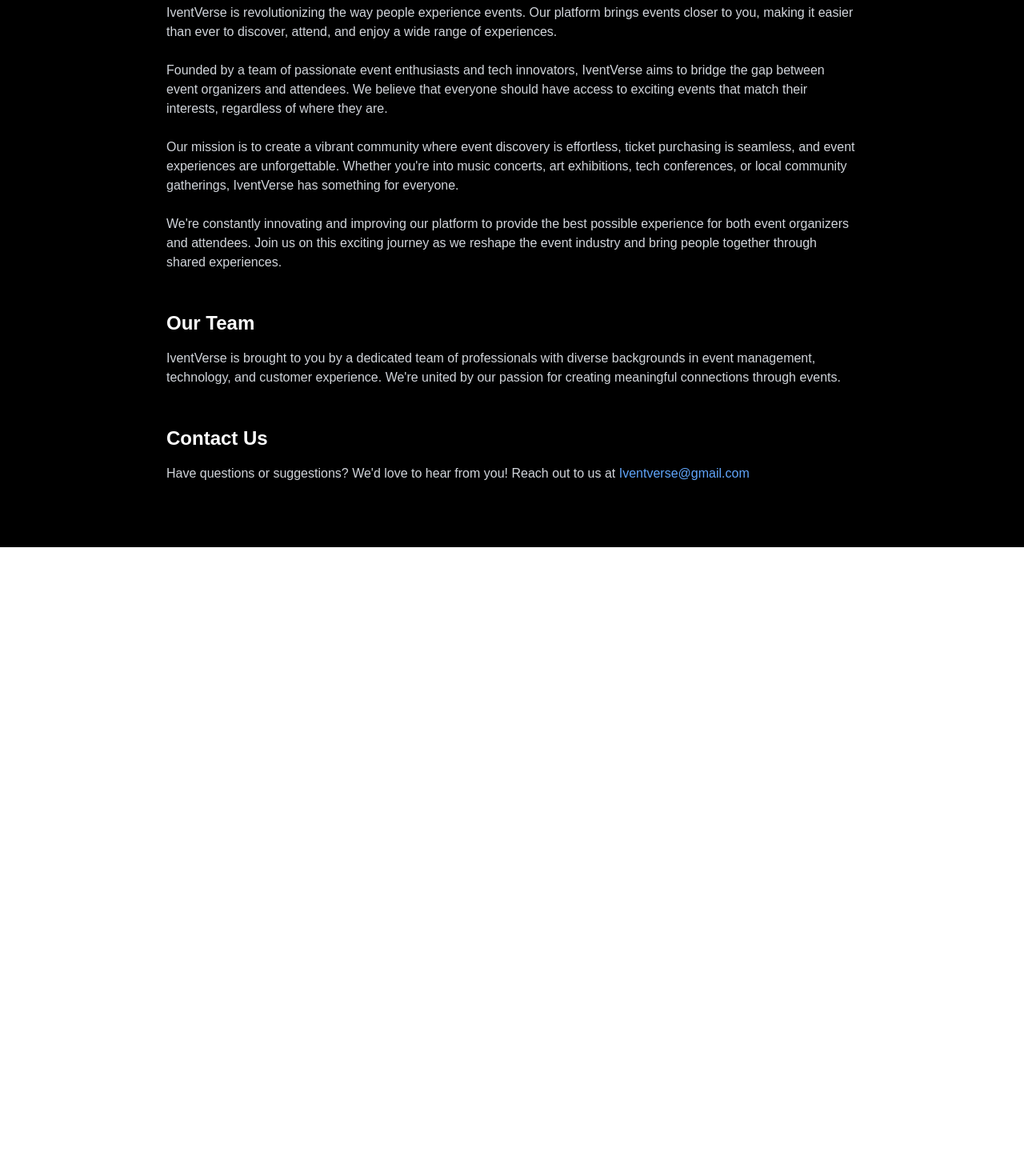
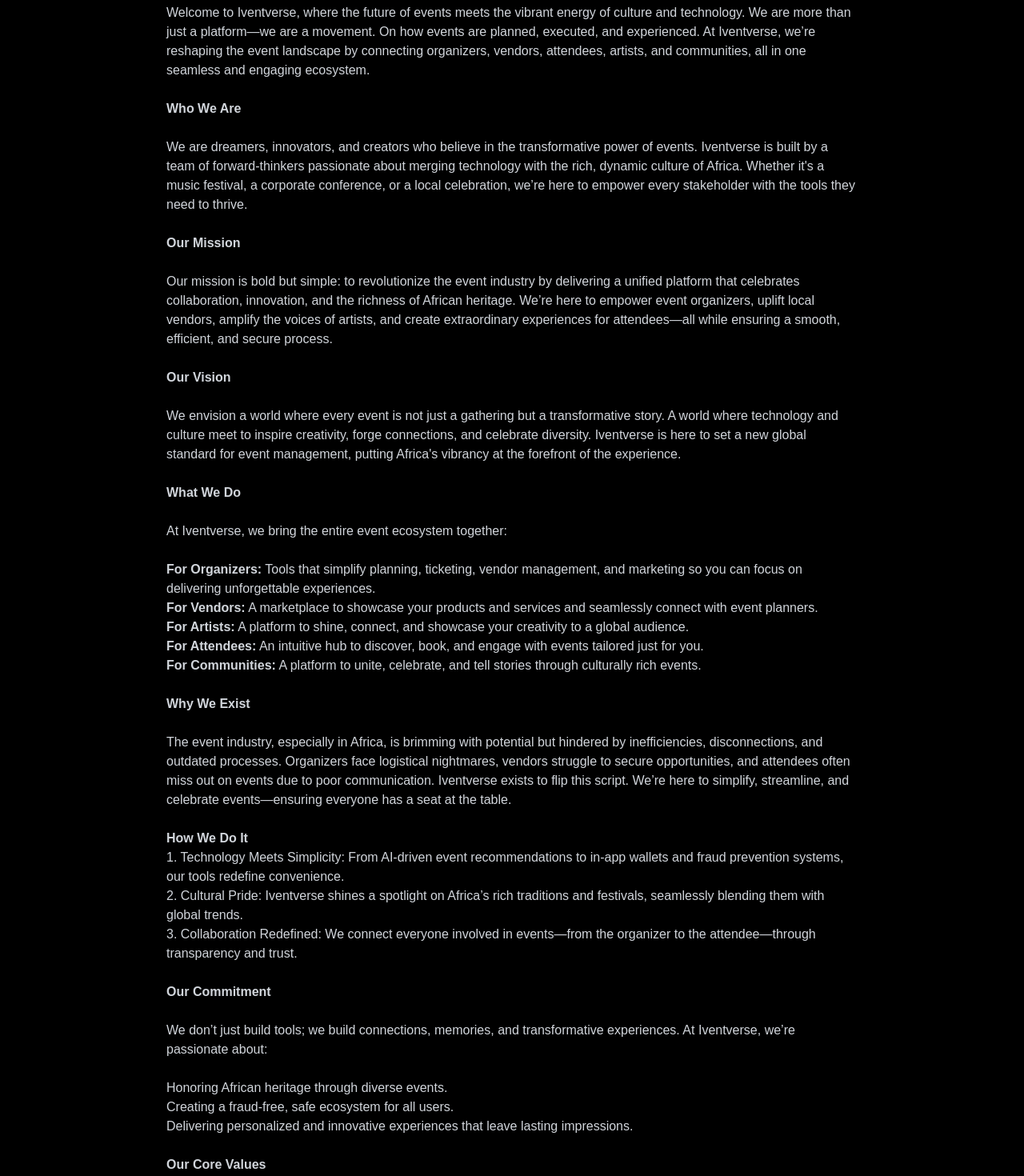
Before and after one commit to ivents/ivents_waiting_banner, a Next.js app: page /about in a window 1280 px wide. Shown: the part 200-1670 px from the top of the page at 80% size. Before the commit the page ends 884 px from the top, so only its background shows below. Built offline with nearby package versions, Linux system fonts and the light colour scheme.

Commit message:
updated about us text

```diff
--- a/components/about.tsx
+++ b/components/about.tsx
@@ -1,11 +1,14 @@
-import Link from 'next/link'
-import { ArrowLeft } from 'lucide-react'
+import Link from "next/link";
+import { ArrowLeft } from "lucide-react";
 
 export default function AboutPage() {
   return (
     <div className="min-h-screen bg-black text-white">
       <main className="mx-auto max-w-4xl px-4 py-20">
-        <Link href="/" className="inline-flex items-center text-sm text-gray-400 hover:text-gray-300 mb-8">
+        <Link
+          href="/"
+          className="inline-flex items-center text-sm text-gray-400 hover:text-gray-300 mb-8"
+        >
           <ArrowLeft className="mr-2 h-4 w-4" />
           Back to Home
         </Link>
@@ -14,35 +17,141 @@ export default function AboutPage() {
 
         <div className="space-y-6 text-gray-300">
           <p>
-            IventVerse is revolutionizing the way people experience events. Our platform brings events closer to you,
-            making it easier than ever to discover, attend, and enjoy a wide range of experiences.
+            Welcome to Iventverse, where the future of events meets the vibrant
+            energy of culture and technology. We are more than just a
+            platform—we are a movement. On how events are planned, executed, and
+            experienced. At Iventverse, we’re reshaping the event landscape by
+            connecting organizers, vendors, attendees, artists, and communities,
+            all in one seamless and engaging ecosystem.
+          </p>
+          <p className="font-bold">Who We Are</p>
+          <p>
+            We are dreamers, innovators, and creators who believe in the
+            transformative power of events. Iventverse is built by a team of
+            forward-thinkers passionate about merging technology with the rich,
+            dynamic culture of Africa. Whether it's a music festival, a
+            corporate conference, or a local celebration, we’re here to empower
+            every stakeholder with the tools they need to thrive.
           </p>
 
+          <p className="font-bold">Our Mission</p>
+
           <p>
-            Founded by a team of passionate event enthusiasts and tech innovators, IventVerse aims to bridge the gap
-            between event organizers and attendees. We believe that everyone should have access to exciting events
-            that match their interests, regardless of where they are.
+            Our mission is bold but simple: to revolutionize the event industry
+            by delivering a unified platform that celebrates collaboration,
+            innovation, and the richness of African heritage. We’re here to
+            empower event organizers, uplift local vendors, amplify the voices
+            of artists, and create extraordinary experiences for attendees—all
+            while ensuring a smooth, efficient, and secure process.
+          </p>
+          <p className="font-bold">Our Vision</p>
+          <p>
+            We envision a world where every event is not just a gathering but a
+            transformative story. A world where technology and culture meet to
+            inspire creativity, forge connections, and celebrate diversity.
+            Iventverse is here to set a new global standard for event
+            management, putting Africa's vibrancy at the forefront of the
+            experience.
+          </p>
+          <p className="font-bold">What We Do</p>
+          <p>
+            At Iventverse, we bring the entire event ecosystem together:</p>
+            <p > <span className="font-bold">For Organizers:</span> Tools that simplify planning, ticketing, vendor
+            management, and marketing so you can focus on delivering
+            unforgettable experiences.
+            <p>
+             <span className="font-bold"> For Vendors:</span> A marketplace to showcase your products and services
+              and seamlessly connect with event planners.
+            </p>
+            <p>
+              <span className="font-bold">For Artists:</span> A platform to shine, connect, and showcase your
+              creativity to a global audience.
+            </p>
+            <p>
+             <span className="font-bold"> For Attendees:</span> An intuitive hub to discover, book, and engage with
+
+              events tailored just for you.
+            </p>
+            <p>
+            <span className="font-bold"> For Communities:</span> A platform to unite, celebrate, and tell stories
+              through culturally rich events.
+            </p>
           </p>
 
+          <p className="font-bold">Why We Exist </p>
           <p>
-            Our mission is to create a vibrant community where event discovery is effortless, ticket purchasing is
-            seamless, and event experiences are unforgettable. Whether you're into music concerts, art exhibitions,
-            tech conferences, or local community gatherings, IventVerse has something for everyone.
+            The event industry, especially in Africa, is brimming with potential
+            but hindered by inefficiencies, disconnections, and outdated
+            processes. Organizers face logistical nightmares, vendors struggle
+            to secure opportunities, and attendees often miss out on events due
+            to poor communication. Iventverse exists to flip this script. We’re
+            here to simplify, streamline, and celebrate events—ensuring everyone
+            has a seat at the table.
           </p>
+          <p><span className="font-bold">
+            How We Do It
 
+          </span>
+            <ul>
+              <li>
+                1. Technology Meets Simplicity: From AI-driven event
+                recommendations to in-app wallets and fraud prevention systems,
+                our tools redefine convenience.
+              </li>
+              <li>
+                2. Cultural Pride: Iventverse shines a spotlight on Africa’s
+                rich traditions and festivals, seamlessly blending them with
+                global trends.
+              </li>
+              <li>
+                3. Collaboration Redefined: We connect everyone involved in
+                events—from the organizer to the attendee—through transparency
+                and trust.
+              </li>
+            </ul>
+          </p>
+          <p className="font-bold">Our Commitment</p>
           <p>
-            We're constantly innovating and improving our platform to provide the best possible experience for both
-            event organizers and attendees. Join us on this exciting journey as we reshape the event industry and
-            bring people together through shared experiences.
+            We don’t just build tools; we build connections, memories, and
+            transformative experiences. At Iventverse, we’re passionate about:
           </p>
+          <p>
+            Honoring African heritage through diverse events.
+            <p>
+Creating a fraud-free, safe ecosystem for all users.
+</p>
+            <p>
+Delivering personalized and innovative experiences that leave lasting impressions.
+</p>
+          </p>
+          <p className="font-bold">Our Core Values
+          </p>
+          <p>Innovation: Redefining how events are planned and experienced.
+          </p>
+          <p>Culture: Celebrating the heartbeat of African traditions while embracing global trends.
+          </p>
+          <p>Inclusion: Ensuring every voice is heard, and every role is valued.
+          </p>
+          <p>
+          Collaboration: Building partnerships that foster growth and creativity.
+
+          </p>
+          <p>Excellence: Delivering top-tier services at every step.</p>
+
+<p className="font-bold">The Future of Events
+</p>
+<p>Iventverse is not just a platform; it’s a movement. Imagine a world where attending an event feels as seamless as scrolling through your phone. A world where vendors are celebrated, artists are elevated, and attendees are immersed in unforgettable moments. From bustling city concerts to intimate cultural festivals, Iventverse is here to ensure every event becomes a story worth sharing.
+</p>
+<p>Step into the Iventverse. Let’s create, celebrate, and elevate together.</p>
         </div>
 
         <div className="mt-12">
           <h2 className="text-2xl font-semibold mb-4">Our Team</h2>
           <p className="text-gray-300 mb-6">
-            IventVerse is brought to you by a dedicated team of professionals with diverse backgrounds in event
-            management, technology, and customer experience. We're united by our passion for creating meaningful
-            connections through events.
+            IventVerse is brought to you by a dedicated team of professionals
+            with diverse backgrounds in event management, technology, and
+            customer experience. We're united by our passion for creating
+            meaningful connections through events.
           </p>
           {/* You can add team member details here if desired */}
         </div>
@@ -50,12 +159,17 @@ export default function AboutPage() {
         <div className="mt-12">
           <h2 className="text-2xl font-semibold mb-4">Contact Us</h2>
           <p className="text-gray-300">
-            Have questions or suggestions? We'd love to hear from you! Reach out to us at{' '}
-            <a href="mailto:Iventverse@gmail.com" className="text-blue-400 hover:underline">Iventverse@gmail.com</a>
-
+            Have questions or suggestions? We'd love to hear from you! Reach out
+            to us at{" "}
+            <a
+              href="mailto:Iventverse@gmail.com"
+              className="text-blue-400 hover:underline"
+            >
+              Iventverse@gmail.com
+            </a>
           </p>
         </div>
       </main>
     </div>
-  )
+  );
 }
```
